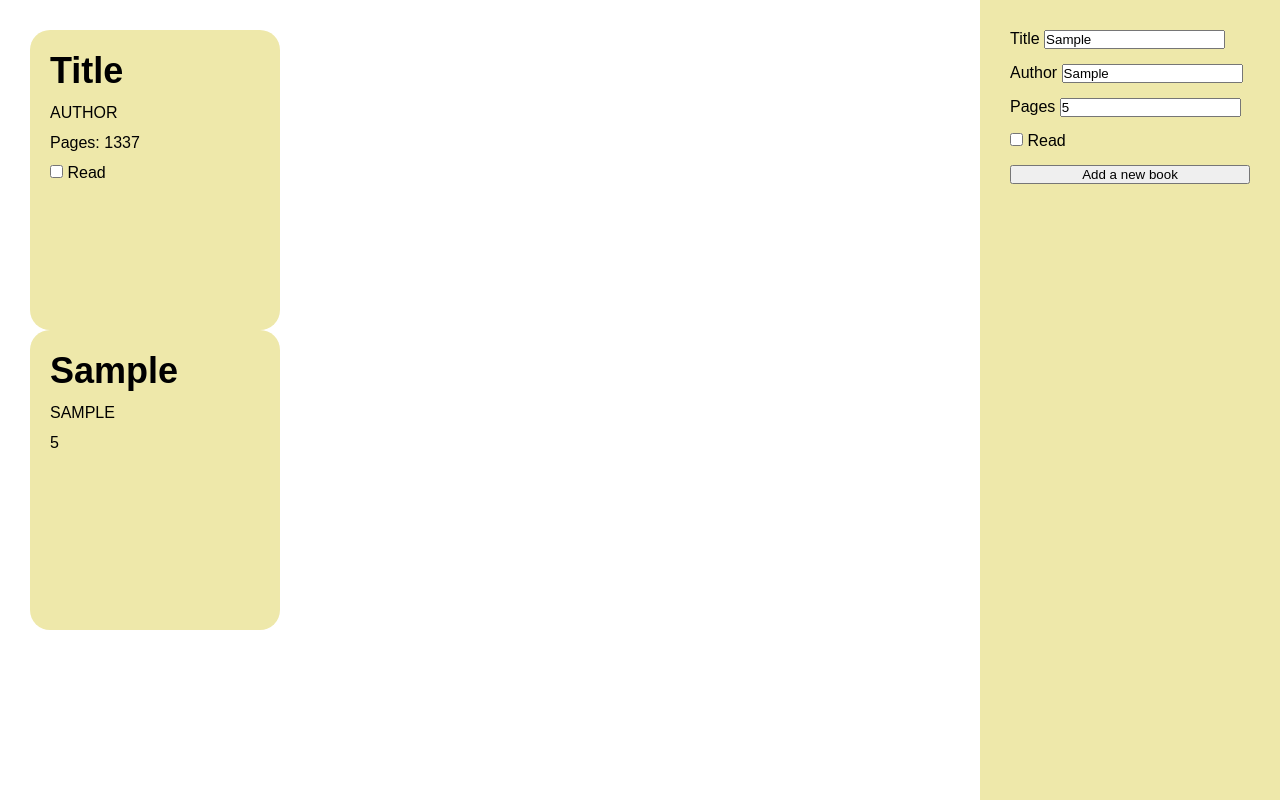
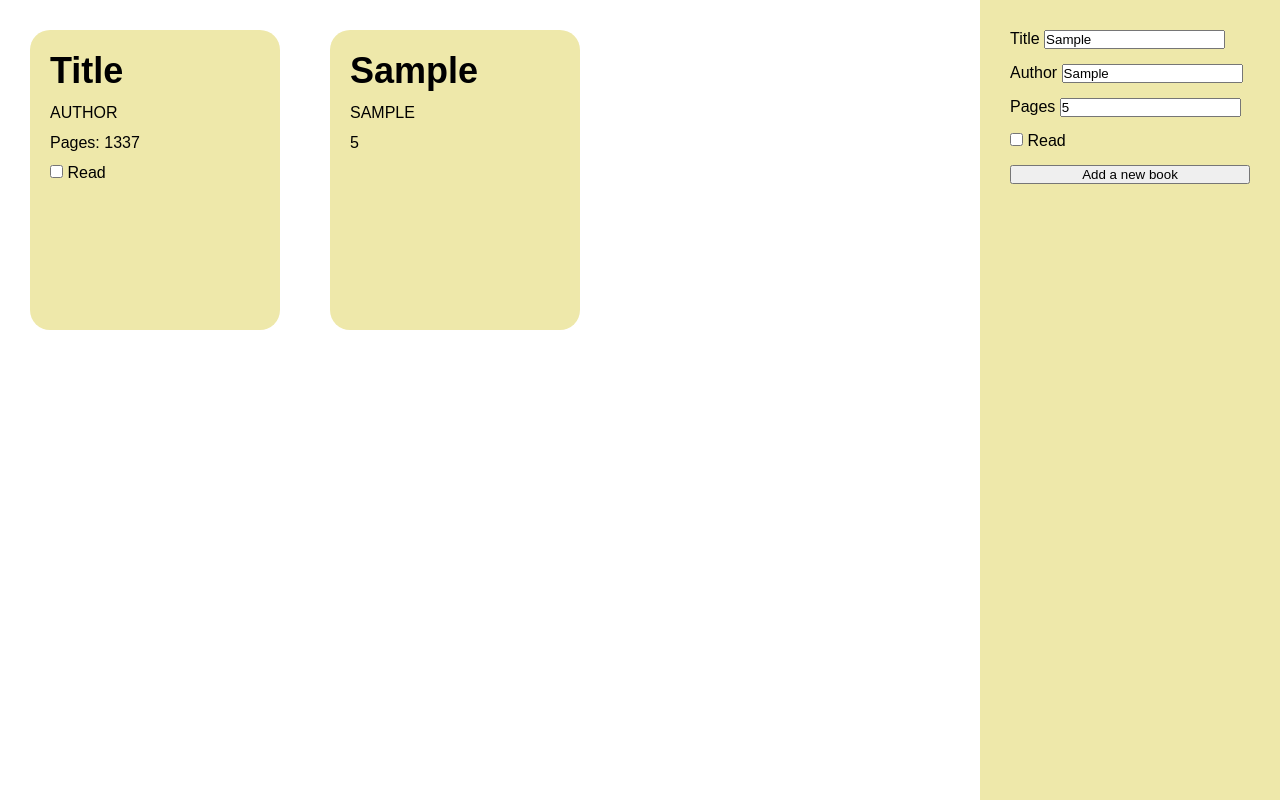
Before and after one commit to Banbarashik/Library, a plain HTML site: page index.html in a window 1280 px wide. Both pictures are taken after typing "Sample", "Sample", "5" into the empty fields and a click on the input "Add a new book". Drawn offline with Linux system fonts and the light colour scheme.

Commit message:
set up a basic layout

```diff
--- a/index.html
+++ b/index.html
@@ -9,6 +9,7 @@
     <title>Library app</title>
   </head>
   <body>
+    <section class="cards">
       <article class="book-card">
         <h2 class="title">Title</h2>
         <p class="author">Author</p>
@@ -18,6 +19,7 @@
           <label for="read">Read</label>
         </div>
       </article>
+    </section>
     <form class="add-book-form">
       <div class="input-and-label">
         <label for="title">Title</label>
--- a/script.js
+++ b/script.js
@@ -1,5 +1,6 @@
 "use strict";
 let myLibrary = [];
+const cardsBlock = document.querySelector(".cards");
 
 function Book(title, author, pages) {
   this.title = title;
@@ -31,7 +32,7 @@ function addBookToLibrary() {
     bookCardBody.appendChild(title);
     bookCardBody.appendChild(author);
     bookCardBody.appendChild(pages);
-    document.body.appendChild(bookCardBody);
+    cardsBlock.appendChild(bookCardBody);
   });
 }
 
--- a/style.css
+++ b/style.css
@@ -9,8 +9,16 @@ html {
 }
 
 body {
+  display: grid;
+  grid-template-columns: 1fr 30rem;
   font-family: sans-serif;
   font-size: 1.6rem;
+}
+
+.cards {
+  display: flex;
+  flex-wrap: wrap;
+  gap: 5rem;
   padding: 3rem;
 }
 
```
Lines whose indentation alone changed are shown as unchanged.
